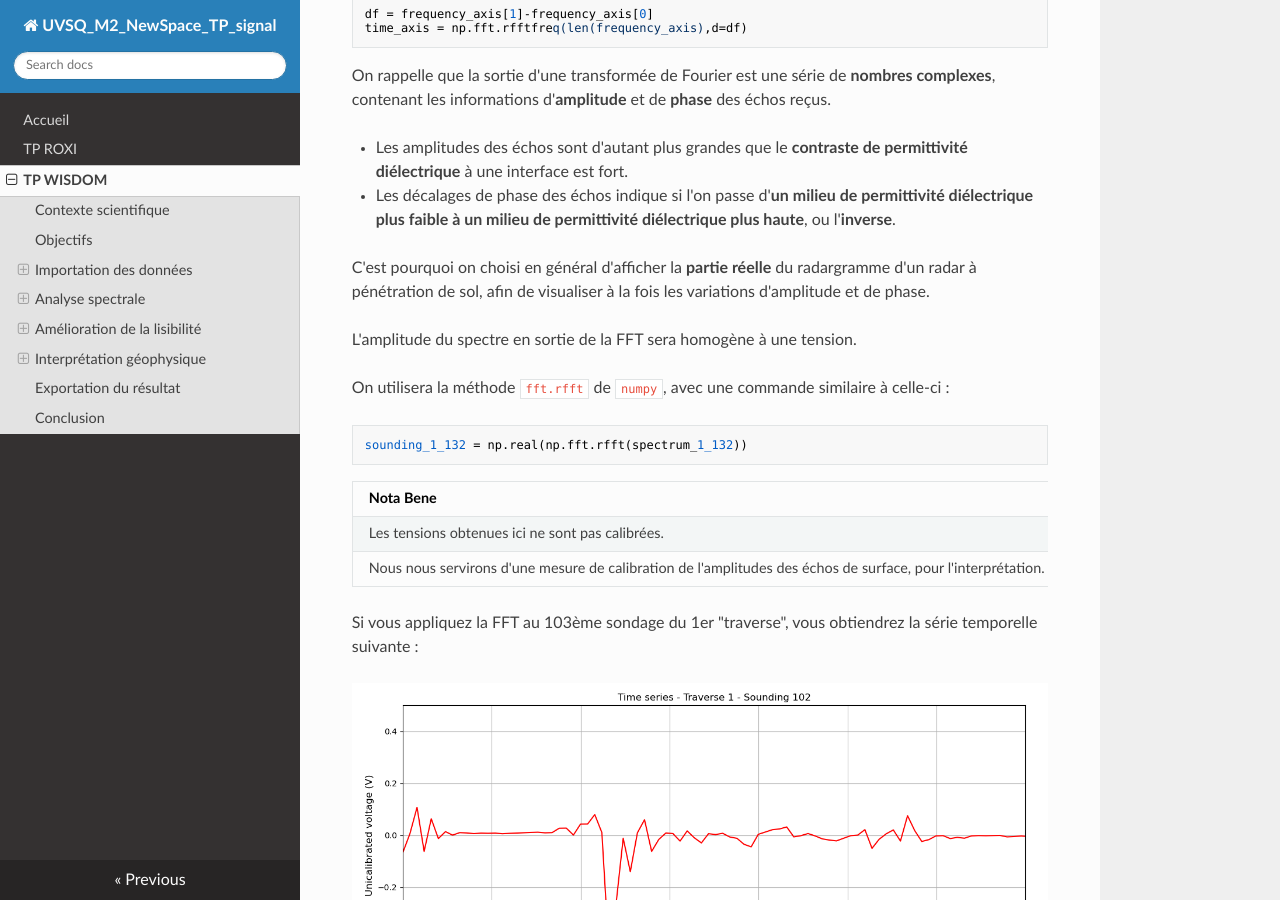
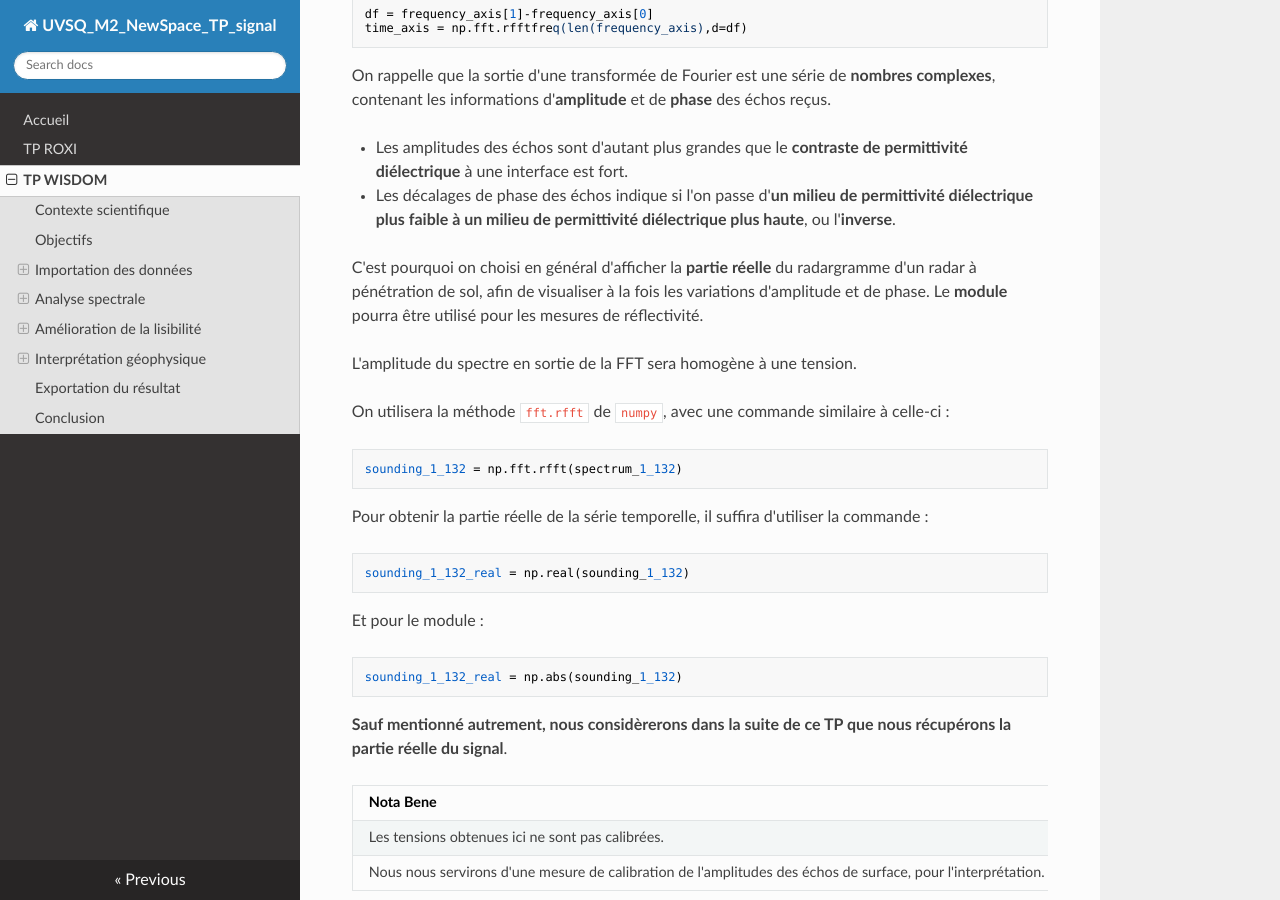
Before and after one commit to NicOudart/UVSQ_M2_NewSpace_TP_signal, an MkDocs documentation site: the page built from docs/TP_WISDOM.md, in a window 1280 px wide and 900 px high, scrolled down 12838 px. Built offline with MkDocs 1.6.1, drawn with Linux system fonts in a browser that asks for light colours; nearby versions of some CDN libraries; some of the changed text lies outside the part shown.

Commit message:
-Progress on WISDOM.

```diff
--- a/docs/TP_WISDOM.md
+++ b/docs/TP_WISDOM.md
@@ -383,14 +383,29 @@ On rappelle que la sortie d'une transformée de Fourier est une série de **nomb
 * Les décalages de phase des échos indique si l'on passe d'**un milieu de permittivité diélectrique plus faible à un milieu de permittivité diélectrique plus haute**, ou l'**inverse**.
 
 C'est pourquoi on choisi en général d'afficher la **partie réelle** du radargramme d'un radar à pénétration de sol, afin de visualiser à la fois les variations d'amplitude et de phase.
+Le **module** pourra être utilisé pour les mesures de réflectivité.
 
 L'amplitude du spectre en sortie de la FFT sera homogène à une tension.
 
 On utilisera la méthode `fft.rfft` de `numpy`, avec une commande similaire à celle-ci :
 
 ~~~
-sounding_1_132 = np.real(np.fft.rfft(spectrum_1_132))
+sounding_1_132 = np.fft.rfft(spectrum_1_132)
 ~~~
+
+Pour obtenir la partie réelle de la série temporelle, il suffira d'utiliser la commande :
+
+~~~
+sounding_1_132_real = np.real(sounding_1_132)
+~~~
+
+Et pour le module :
+
+~~~
+sounding_1_132_real = np.abs(sounding_1_132)
+~~~
+
+**Sauf mentionné autrement, nous considèrerons dans la suite de ce TP que nous récupérons la partie réelle du signal**.
 
 |Nota Bene|
 |:-|
```
Also changed, not shown: other parts of docs/TP_WISDOM.md (+2 -2 lines).
